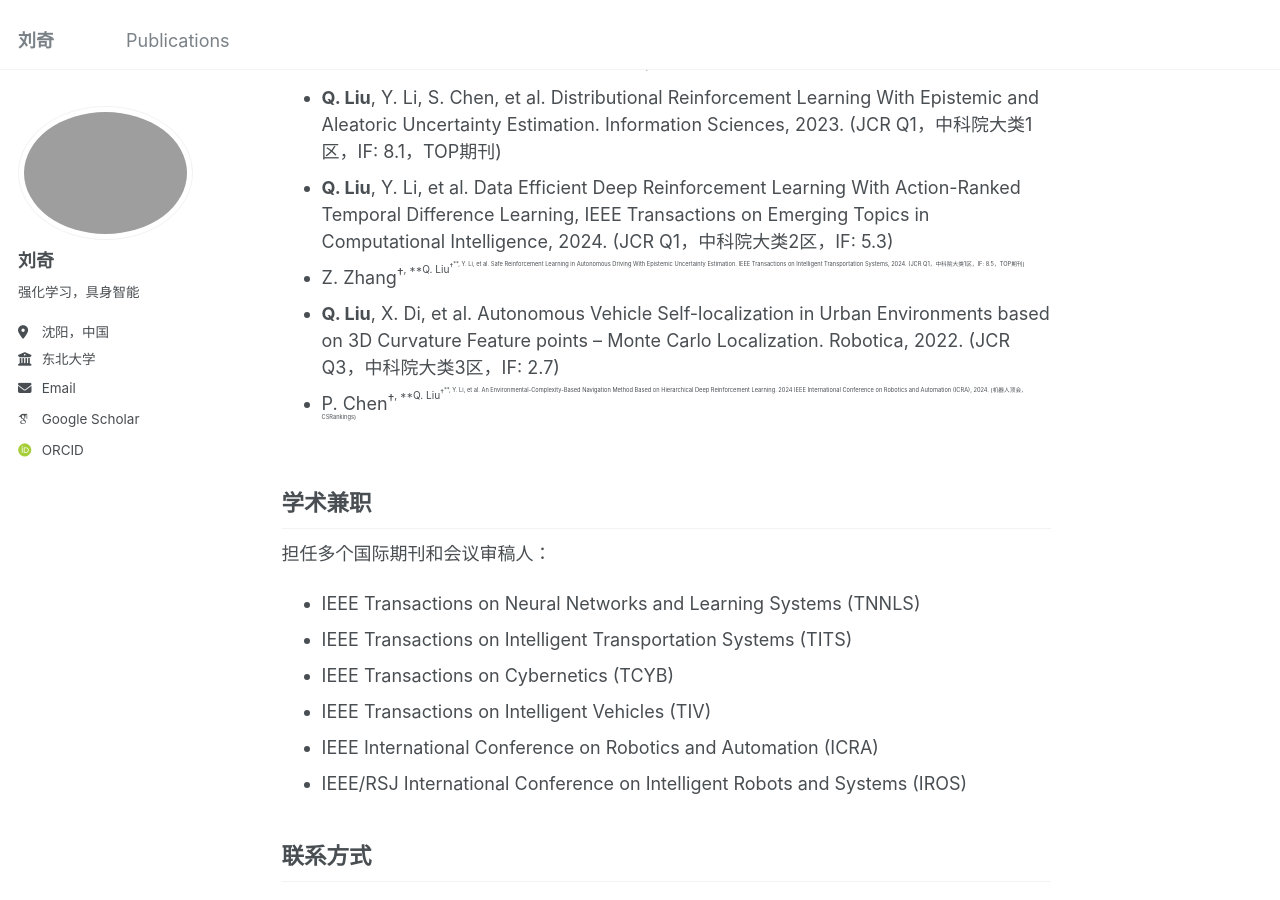
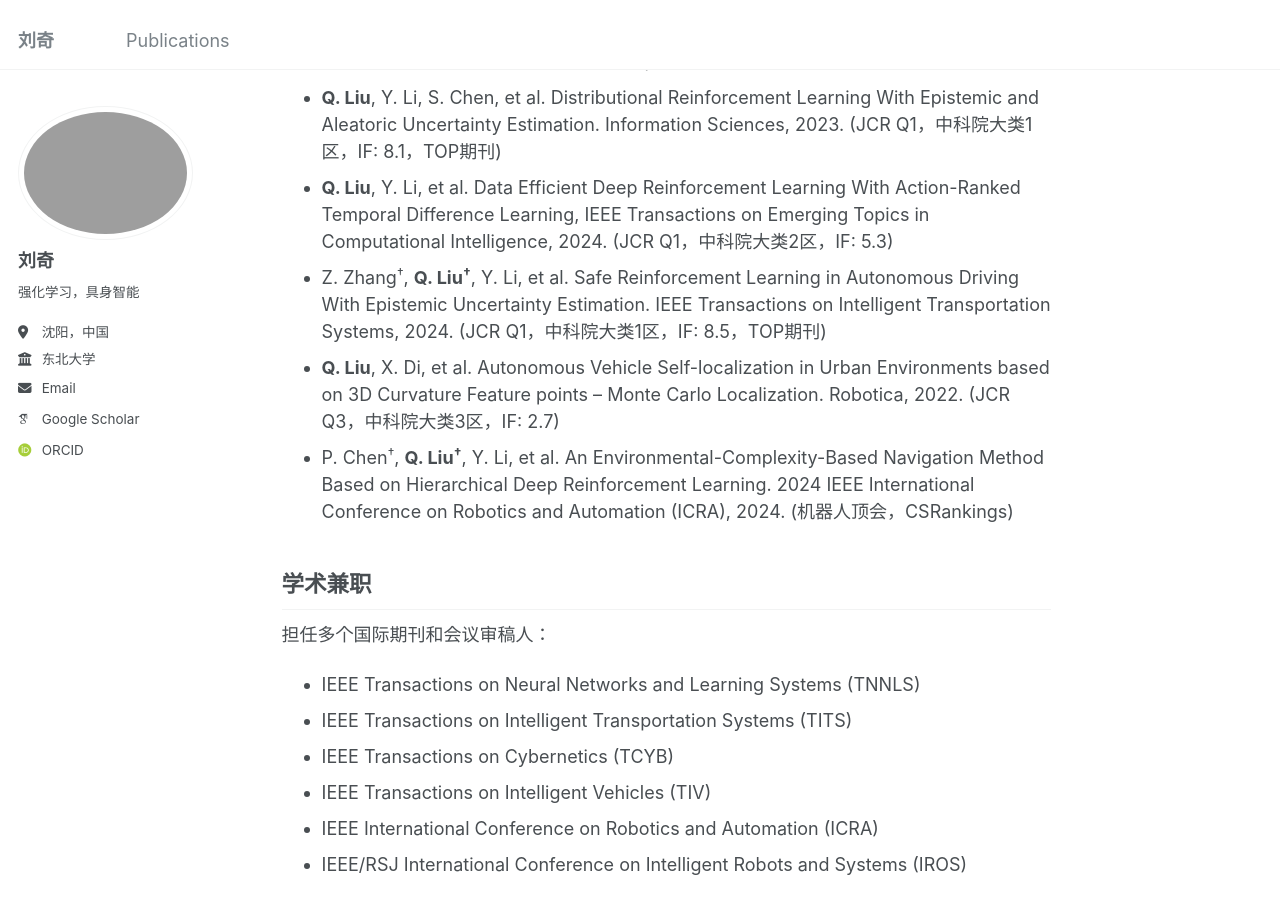
Before and after one commit to liuqi8827/liuqi8827.github.io, a Jekyll site: the page built from _pages/about.md, in a window 1280 px wide and 900 px high, scrolled down 1250 px. Built offline with Jekyll 4.4.1, drawn with Linux system fonts in a browser that asks for light colours; some web fonts are replaced; some of the changed text lies outside the part shown.

```diff
--- a/_pages/about.md
+++ b/_pages/about.md
@@ -16,7 +16,8 @@ redirect_from:
 - **大语言模型对齐**：如安全价值对齐等
 - **具身智能**：基于学习（深度强化学习、模仿学习和大模型等）的各类智能机器人控制、决策和协作，如：四足机械狗的步态和技能学习、机械臂和多指灵巧手的操作、双足人形机器人全身控制、轮式机器人和无人驾驶导航。
 
-**欢迎对上述方向感兴趣的学生（本硕博）联系，进行科研合作（可远程）。也欢迎对深度强化学习在其他领域的应用（如：智能电网、推荐系统、自动股票交易等）感兴趣的同学联系，本人也做过相关的研究。**
+**欢迎对上述方向感兴趣的学生（本硕博）联系，进行科研合作（可远程）。
+也欢迎对深度强化学习在其他领域的应用（如：智能电网、推荐系统、自动股票交易等）感兴趣的同学联系，本人也做过相关的研究。**
 
 ## 研究经历
 - 2024.08 - 2024.11：北京星动纪元科技有限公司(ROBOTERA)，具身智能研究实习生，研究基于深度强化学习的机械臂和5指灵巧手控制。
@@ -28,13 +29,13 @@ redirect_from:
 - 2018.07 - 2018.12：地平线机器人(Horizon Robotics)，无人驾驶研究实习生，研究室外无人车定位与建图算法(SLAM)。
   Mentor：徐斌峰，地平线机器人算法工程师。
 
-## 发表论文（部分）（<sup>†<sup>共同一作）
+## 发表论文（部分）（<sup>†</sup>共同一作）
 - **Q. Liu**, Y. Li, X. Shi, et al. Distributional Policy Gradient With Distributional Value Function. IEEE Transactions on Neural Networks and Learning Systems, 2024. (JCR Q1，中科院大类1区，IF: 10.4，TOP期刊)
 - **Q. Liu**, Y. Li, S. Chen, et al. Distributional Reinforcement Learning With Epistemic and Aleatoric Uncertainty Estimation. Information Sciences, 2023. (JCR Q1，中科院大类1区，IF: 8.1，TOP期刊)
 - **Q. Liu**, Y. Li, et al. Data Efficient Deep Reinforcement Learning With Action-Ranked Temporal Difference Learning, IEEE Transactions on Emerging Topics in Computational Intelligence, 2024. (JCR Q1，中科院大类2区，IF: 5.3)
-- Z. Zhang<sup>†<sup>, **Q. Liu<sup>†<sup>**, Y. Li, et al. Safe Reinforcement Learning in Autonomous Driving With Epistemic Uncertainty Estimation. IEEE Transactions on Intelligent Transportation Systems, 2024. (JCR Q1，中科院大类1区，IF: 8.5，TOP期刊)
+- Z. Zhang<sup>†</sup>, **Q. Liu<sup>†</sup>**, Y. Li, et al. Safe Reinforcement Learning in Autonomous Driving With Epistemic Uncertainty Estimation. IEEE Transactions on Intelligent Transportation Systems, 2024. (JCR Q1，中科院大类1区，IF: 8.5，TOP期刊)
 - **Q. Liu**, X. Di, et al. Autonomous Vehicle Self-localization in Urban Environments based on 3D Curvature Feature points – Monte Carlo Localization. Robotica, 2022. (JCR Q3，中科院大类3区，IF: 2.7)
-- P. Chen<sup>†<sup>, **Q. Liu<sup>†<sup>**, Y. Li, et al. An Environmental-Complexity-Based Navigation Method Based on Hierarchical Deep Reinforcement Learning. 2024 IEEE International Conference on Robotics and Automation (ICRA), 2024. (机器人顶会，CSRankings)
+- P. Chen<sup>†</sup>, **Q. Liu<sup>†</sup>**, Y. Li, et al. An Environmental-Complexity-Based Navigation Method Based on Hierarchical Deep Reinforcement Learning. 2024 IEEE International Conference on Robotics and Automation (ICRA), 2024. (机器人顶会，CSRankings)
 
 ## 学术兼职
 担任多个国际期刊和会议审稿人：
```
